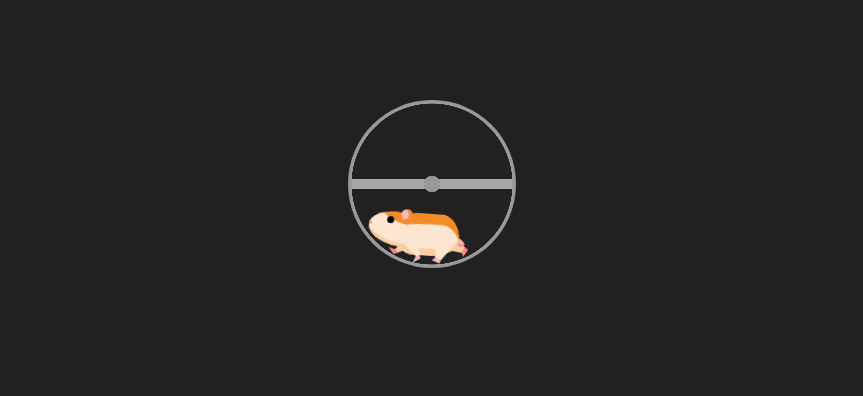
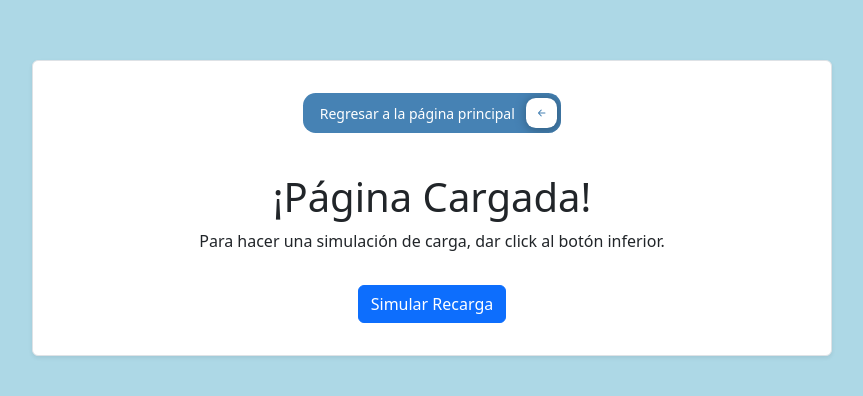
Before and after one commit to anagatuna/Ev2_DesarrolloWeb, a plain HTML site: page assets/practicas/loader/index.html in a window 1280 px wide. Shown: the part 216-612 px from the top of the page, without its empty margins (208-1071 px from the left). Drawn offline with nearby package versions, Linux system fonts and the light colour scheme.

Commit message:
loader con javascript

```diff
--- /dev/null
+++ b/assets/practicas/loader/app.js
@@ -0,0 +1,30 @@
+// Espera a que el contenido del HTML este cargado
+document.addEventListener("DOMContentLoaded", () => {
+
+    const loaderContainer = document.getElementById('loader-container');
+    const pageContent = document.getElementById('page-content');
+    const reloadBtn = document.getElementById('reload-btn');
+
+    function simulatePageLoad() {
+        console.log("Iniciando simulación de carga...");
+
+        // Oculta el contenido y muestra el loader
+        loaderContainer.style.display = 'flex';
+        pageContent.style.display = 'none';
+
+        setTimeout(() => {
+            console.log("¡Carga completada!");
+
+            // Oculta el loader
+            loaderContainer.style.display = 'none';
+
+            // Muestra el contenido como 'block', no 'flex'.
+            pageContent.style.display = 'block';
+
+        }, 3000);
+    }
+
+    reloadBtn.addEventListener('click', simulatePageLoad);
+    simulatePageLoad();
+
+});
--- a/assets/practicas/loader/index.html
+++ b/assets/practicas/loader/index.html
@@ -1,12 +1,20 @@
 <!DOCTYPE html>
 <html lang="es" translate="no">
+
 <head>
 	<meta charset="UTF-8">
 	<meta name="viewport" content="width=device-width, initial-scale=1.0">
 	<title>Loader</title>
+	<!-- Referencia de Boostrap-->
+	<link href="https://cdn.jsdelivr.net/npm/bootstrap@5.3.8/dist/css/bootstrap.min.css" rel="stylesheet"
+		integrity="sha384-sRIl4kxILFvY47J16cr9ZwB07vP4J8+LH7qKQnuqkuIAvNWLzeN8tE5YBujZqJLB" crossorigin="anonymous">
+	<!-- Referencia a nuestro CSS para el botón de regresar -->
 	<link rel="stylesheet" href="style.css">
+	<script src="app.js" defer></script>
 </head>
+
 <body>
+	<div id="loader-container">
 		<div aria-label="Orange and tan hamster running in a metal wheel" role="img" class="wheel-and-hamster">
 			<div class="wheel"></div>
 			<div class="hamster">
@@ -25,7 +33,29 @@
 			</div>
 			<div class="spoke"></div>
 
+		</div>
+	</div>
+
+	<section id="page-content" class="container border p-4 p-md-3 mt-5 rounded bg-white shadow-sm text-center">
+		<a href="/index.html" target="_blank" class="btn-regresar mb-4 mt-3">
+			Regresar a la página principal
+			<div class="icon">
+				<svg xmlns="http://www.w3.org/2000/svg" width="16" height="16" fill="currentColor"
+					class="bi bi-arrow-left-short" viewBox="0 0 16 16">
+					<path fill-rule="evenodd"
+						d="M12 8a.5.5 0 0 1-.5.5H5.707l2.147 2.146a.5.5 0 0 1-.708.708l-3-3a.5.5 0 0 1 0-.708l3-3a.5.5 0 1 1 .708.708L5.707 7.5H11.5a.5.5 0 0 1 .5.5" />
+				</svg>
+			</div>
+		</a>
+
+		<div class="mt-3">
+			<h1>¡Página Cargada!</h1>
+			<p>Para hacer una simulación de carga, dar click al botón inferior.</p>
+
+			<button id="reload-btn" class="btn btn-primary mt-3 mb-3">Simular Recarga</button>
+		</div>
+	</section>
+
 </body>
-</div>
-</body>
+
 </html>
--- a/assets/practicas/loader/style.css
+++ b/assets/practicas/loader/style.css
@@ -1,10 +1,10 @@
 body {
-    display: flex;
-    justify-content: center;
-    align-items: center;
-    height: 100vh; /* ocupa toda la altura visible */
-    margin: 0;
-    background: #212121; /* opcional, solo para contraste */
+  display: flex;
+  justify-content: center;
+  align-items: center;
+  height: 100vh;
+  margin: 0;
+  background: #add8e6;
 }
 
 .wheel-and-hamster {
@@ -279,3 +279,90 @@ body {
     transform: rotate(-1turn);
   }
 }
+
+#loader-container {
+  position: fixed; /* Se superpone a todo */
+  top: 0;
+  left: 0;
+  width: 100%;
+  height: 100vh;
+  display: flex;
+  justify-content: center;
+  align-items: center;
+  background: #212121;
+  z-index: 10;
+  transition: opacity 0.5s;
+}
+
+#loader-container {
+    position: fixed;
+    top: 0;
+    left: 0;
+    width: 100%;
+    height: 100vh;
+    display: flex;
+    justify-content: center;
+    align-items: center;
+    background: #212121;
+    z-index: 10;
+    transition: opacity 0.5s;
+}
+
+#page-content {
+  max-width: 800px;
+}
+
+/* --- Botón Regresar (MODIFICADO) --- */
+.btn-regresar {
+    background: #4682b4;
+    color: #fff;
+    padding: 0.35em;
+    padding-left: 1.2em;
+    font-size: 14px;
+    font-weight: 500;
+    border-radius: 0.9em;
+    border: none;
+    /* CAMBIO 1: display: inline-flex */
+    display: inline-flex; /* Permite que text-center lo centre */
+    align-items: center;
+    overflow: hidden;
+    position: relative;
+    height: 2.8em;
+    padding-right: 3.3em;
+    cursor: pointer;
+    text-decoration: none;
+    /* CAMBIO 2: Se quitó width: 20% */
+}
+
+.btn-regresar .icon {
+    background: #fff;
+    margin-left: 1em;
+    position: absolute;
+    display: flex;
+    align-items: center;
+    justify-content: center;
+    height: 2.2em;
+    width: 2.2em;
+    border-radius: 0.7em;
+    box-shadow: 0.1em 0.1em 0.6em 0.2em #35668d;
+    right: 0.3em;
+    transition: all 0.3s;
+}
+
+.btn-regresar:hover .icon {
+    width: calc(100% - 0.6em);
+}
+
+.btn-regresar .icon svg {
+    width: 1.1em;
+    transition: transform 0.3s;
+    color: #4682b4;
+}
+
+.btn-regresar:hover .icon svg {
+    transform: translateX(0.1em);
+}
+
+.btn-regresar:active .icon {
+    transform: scale(0.95);
+}
```
Lines whose indentation alone changed are shown as unchanged.
